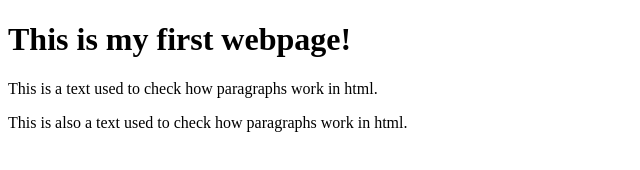
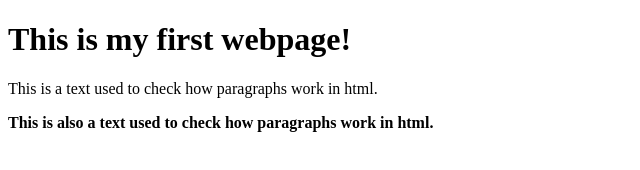
Before and after one commit to UrsuTudor/HTML-study, a plain HTML site: page html-boilerplate/index.html in a window 1280 px wide. Shown: the whole page, without its empty margins (0-640 px from the left). Drawn offline with Linux system fonts and the light colour scheme.

Commit message:
made the 2nd paragraph bold

```diff
--- a/html-boilerplate/index.html
+++ b/html-boilerplate/index.html
@@ -7,6 +7,6 @@
     <body>
         <h1>This is my first webpage!</h1>
         <p> This is a text used to check how paragraphs work in html.</p>
-        <p> This is also a text used to check how paragraphs work in html.</p>
+        <p><strong> This is also a text used to check how paragraphs work in html.</strong></p>
     </body>
 </html>
```
